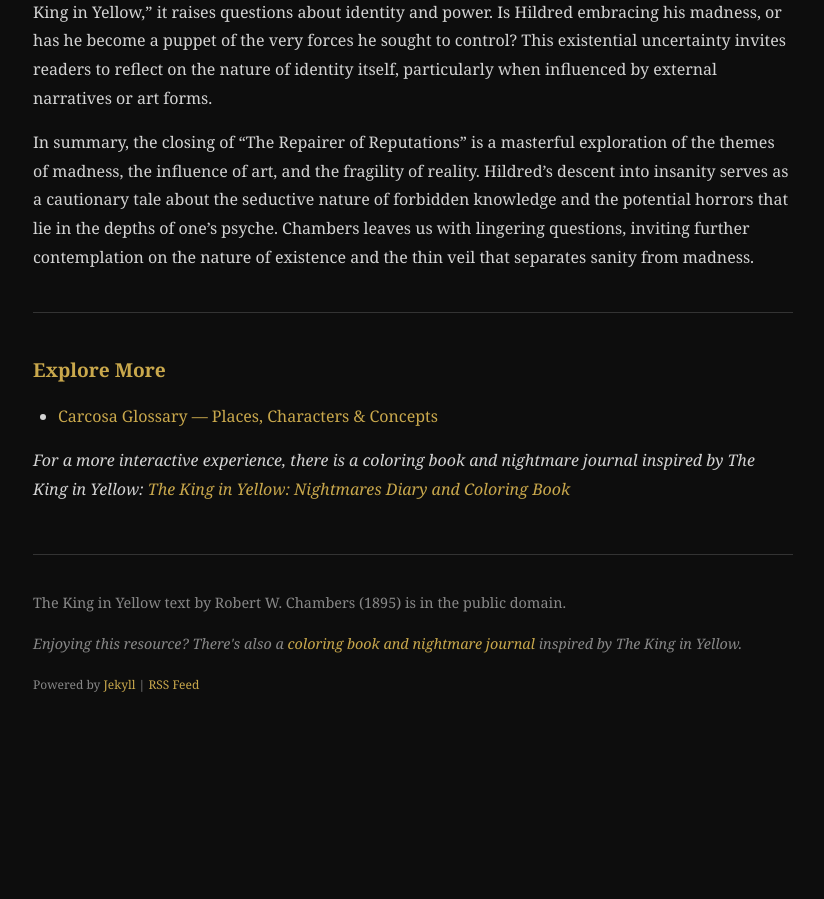
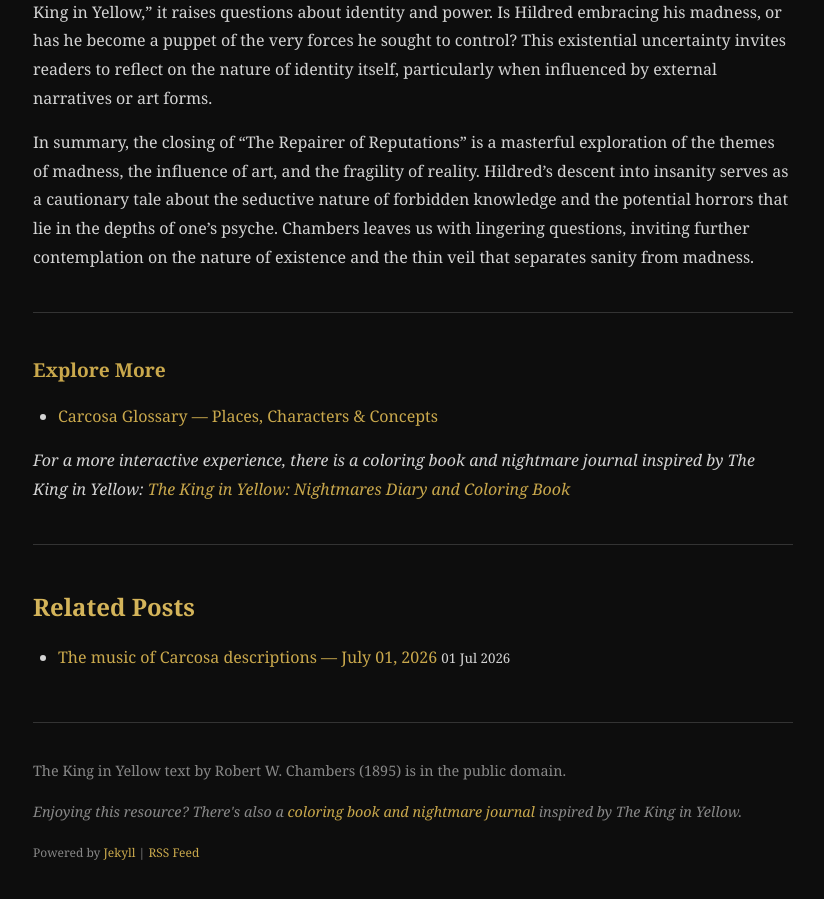
Before and after one commit to miravosqueinteresante/the-king-in-yellow-resources, a Jekyll site: the page built from _posts/2026-06-25-the-closing-of-the-repairer-of-reputations.md, in a window 1280 px wide and 900 px high, scrolled down 1189 px. Shown: the whole window, without its empty margins (227-1051 px from the left). Built offline with Jekyll 4.4.1, drawn with Linux system fonts in a browser that asks for light colours; before the commit the page ends 1921 px from its top, so only the background shows below that; some of the changed lines change nothing that is shown.

Commit message:
Daily post — 2026-07-01

```diff
--- a/_data/post-queue.json
+++ b/_data/post-queue.json
@@ -26,9 +26,10 @@
   },
   "quote_exploration": {
     "used": [
-      "The closing of The Repairer of Reputations"
+      "The closing of The Repairer of Reputations",
+      "The music of Carcosa descriptions"
     ],
-    "last_date": "2026-06-25"
+    "last_date": "2026-07-01"
   },
   "adaptation_spotlight": {
     "used": [
--- /dev/null
+++ b/_posts/2026-07-01-the-music-of-carcosa-descriptions.md
@@ -0,0 +1,29 @@
+---
+layout: post
+title: "The music of Carcosa descriptions — July 01, 2026"
+date: 2026-07-01 12:00:00 +0000
+categories: blog
+content_type: quote_exploration
+tags: [quote exploration the-king-in-yellow chambers analysis]
+---
+In Robert W. Chambers’ enigmatic collection, "The King in Yellow," the concept of music transcends mere sound, becoming a haunting embodiment of the themes of madness and despair. The descriptions of music associated with Carcosa serve not only as an auditory backdrop but also as a catalyst for the psychological unraveling of characters and a metaphor for the allure of the forbidden.
+
+One of the most striking aspects of music in "The King in Yellow" is its duality—both beautiful and terrifying. In the story "The Repairer of Reputations," the protagonist, Hildred Castaigne, experiences a profound transformation upon encountering the titular play. He describes the music of Carcosa as "a soft, low music that seemed to come from far away," suggesting an ethereal quality that beckons and enchants. This description invites readers to consider how music can evoke nostalgia and longing for something that may never be fully grasped. The "low music" is reminiscent of the seductive pull of madness; it lures characters like Hildred deeper into a chasm of existential dread.
+
+Chambers often intertwines the notion of music with the idea of the uncanny. In "The Yellow Sign," the narrator reflects on the music of Carcosa as something that "sounded like a lament" and is associated with visions of "a city of the dead." This lamentation imbues the music with a sense of mourning, suggesting that it carries the weight of lost hopes and dreams. Here, music becomes a marker of tragedy, echoing the characters’ internal struggles and the broader theme of the human condition. The connection between music and the city of Carcosa highlights a sense of place that is both alluring and perilous, reflecting the psychological landscapes through which the characters navigate their fates.
+
+Furthermore, the motif of music serves as a bridge between the known and the unknown. The haunting melodies conjured by the inhabitants of Carcosa often reflect their descent into madness. For instance, in "The Mask," the protagonist finds himself enchanted by the "weird music" that fills the air after reading the play. This suggests that the act of engaging with the text itself is an act of surrender to the unknown, as the music acts as a siren call to the abyss. The unsettling yet captivating nature of the music resonates with the overarching theme of art as a vehicle for madness, suggesting that true beauty often lies on the precipice of chaos.
+
+Chambers’ careful crafting of musical imagery underscores the psychological tension within "The King in Yellow." The music of Carcosa, with its haunting tones and melancholic melodies, serves not just as a background element but as a character in its own right—one that profoundly shapes the emotional and mental landscapes of those who encounter it. Through these layered descriptions, Chambers invites readers to ponder the fine line between inspiration and insanity, beauty and horror. Ultimately, the music of Carcosa is a powerful reminder that art, while capable of evoking profound beauty, can also lead us down dark paths from which we may never return.
+
+---
+
+### Explore More
+
+- [Carcosa Glossary — Places, Characters & Concepts](/the-king-in-yellow-resources/analysis/carcosa-glossary/)
+
+*For a more interactive experience, there is a coloring book and nightmare journal inspired by The King in Yellow: [The King in Yellow: Nightmares Diary and Coloring Book](https://www.amazon.com/dp/B0CTXCQ9HM)*
+
+### Previous Posts on This Topic
+
+- [The closing of The Repairer of Reputations — June 25, 2026](/the-king-in-yellow-resources/2026/07/2026-06-25-the-closing-of-the-repairer-of-reputations.html)
```
